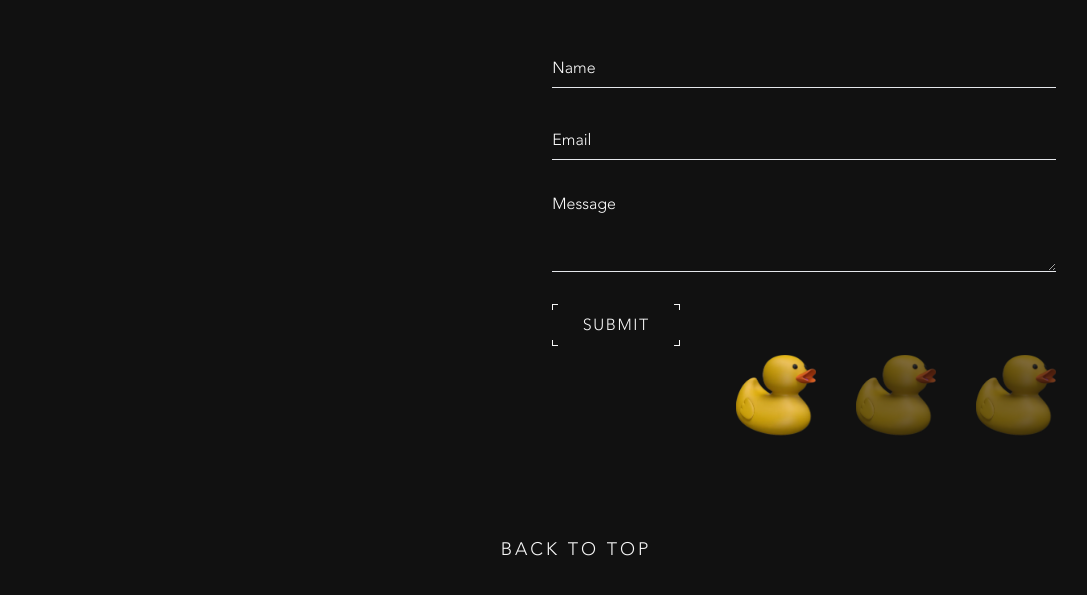
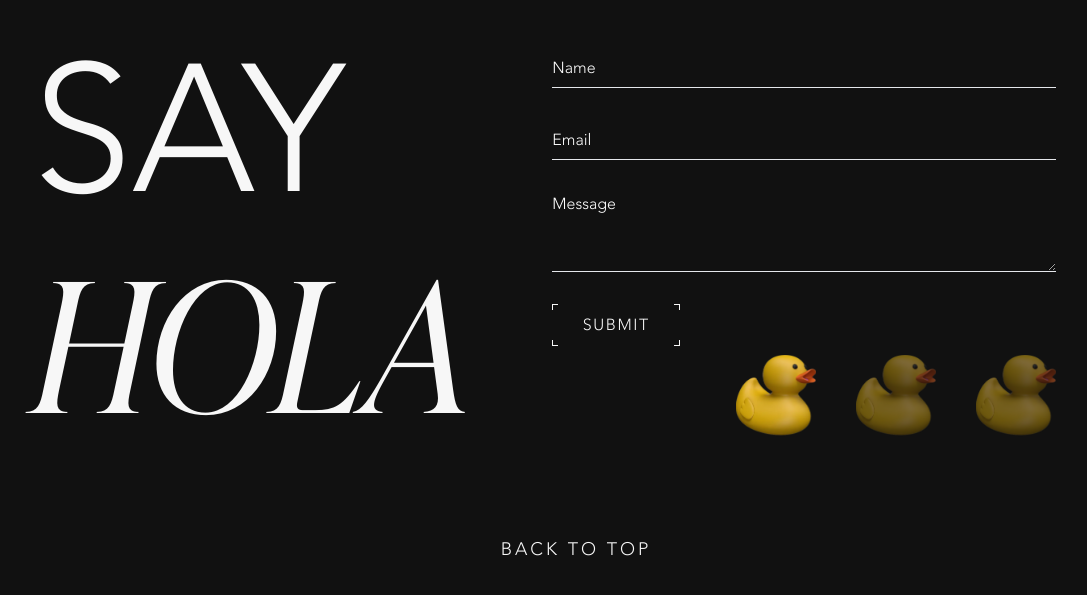
Before and after one commit to debora-smb/debora_portfolio, a Next.js app: page / in a window 1280 px wide. Shown: the part 7541-8136 px from the top of the page, without its empty margins (32-1119 px from the left). Built offline with nearby package versions, Linux system fonts and the light colour scheme.

Commit message:
fix: :bug: fix fade in fade out contact title animation

```diff
--- a/src/app/components/organisms/ContactSection.jsx
+++ b/src/app/components/organisms/ContactSection.jsx
@@ -7,61 +7,48 @@ import { useEffect, useState, useRef } from "react";
 import Footer from "../atoms/Footer";
 
 export default function ContactSection() {
-  const [showTitle, setShowTitle] = useState(false);
-  const [scrollDirection, setScrollDirection] = useState(null);
+  const [showTitle, setShowTitle] = useState(false); // Estado para controlar la visibilidad
   const titleRef = useRef(null);
 
   useEffect(() => {
-    let lastScrollY = window.scrollY;
-
-    const updateScrollDirection = () => {
-      const scrollY = window.scrollY;
-      if (scrollY > lastScrollY) {
-        setScrollDirection("down");
-      } else if (scrollY < lastScrollY) {
-        setScrollDirection("up");
-      }
-      lastScrollY = scrollY;
-    };
-
-
+    // Configuración del IntersectionObserver
     const observer = new IntersectionObserver(
       ([entry]) => {
-        if (entry.isIntersecting && scrollDirection === "down") {
-          setShowTitle(true);
-        } else if (scrollDirection === "up") {
-          setShowTitle(false);
+        // Si el componente está completamente dentro del viewport (isIntersecting && intersectionRatio == 1)
+        if (entry.isIntersecting && entry.intersectionRatio === 1) {
+          setShowTitle(true); // Mostrar el título
+        } else {
+          setShowTitle(false); // Ocultar el título
         }
       },
-      { threshold: 0.2 }
+      {
+        threshold: 1 // El componente debe estar completamente dentro del viewport para que el threshold se cumpla
+      }
     );
 
     if (titleRef.current) {
-      observer.observe(titleRef.current);
+      observer.observe(titleRef.current); // Iniciar observación del título
     }
-
-    window.addEventListener("scroll", updateScrollDirection);
 
     return () => {
       if (titleRef.current) {
-        observer.unobserve(titleRef.current);
+        observer.unobserve(titleRef.current); // Detener la observación cuando el componente se desmonta
       }
-      window.removeEventListener("scroll", updateScrollDirection);
     };
-  }, [scrollDirection]);
+  }, []);
 
   return (
     <div className="bg-black w-[100vw] lg:w-[90vw]" id="contact">
       <div className="innerContainer bg-black pr-[5vw] flex flex-col h-[100vh] items-center justify-center gap-16 md:h-auto lg:h-[100vh] lg:gap-20">
-      <div className="flex flex-col  items-center gap-16 lg:flex-row lg:gap-20 lg:justify-between">
-        <div className="text-white text-[60px] leading-[70px] md:text-[110px] md:leading-[110px] lg:w-[45%] xl:text-[180px]  xl:leading-[200px] ">
+        <div className="flex flex-col items-center gap-16 lg:flex-row lg:gap-20 lg:justify-between">
+          <div className="text-white text-[60px] leading-[70px] md:text-[110px] md:leading-[110px] lg:w-[45%] xl:text-[180px] xl:leading-[200px] ">
             <motion.div
-            initial={{ opacity: 0 }}
-            animate={showTitle ? "animate" : "initial"}
+              initial={{ opacity: 0 }} // Estado inicial del título (invisible)
+              animate={showTitle ? "animate" : "initial"} // Animación basada en la visibilidad
               variants={{
                 initial: { opacity: 0 },
-              animate: { opacity: 1, transition: { duration: 2, ease: "easeInOut" } },
-              exit: { opacity: 0, transition: { duration: 1, ease: "easeInOut" } }
+                animate: { opacity: 1, transition: { duration: 2, ease: "easeInOut" } }, // Fade in cuando está visible
+                exit: { opacity: 0, transition: { duration: 1, ease: "easeInOut" } } // Fade out cuando no es visible
               }}
               ref={titleRef}
             >
@@ -70,7 +57,7 @@ export default function ContactSection() {
               </h2>
             </motion.div>
           </div>
-        <aside className="w-full  flex flex-col gap-22  justify-between h-full lg:w-[55%] lg:justify-center">
+          <aside className="w-full flex flex-col gap-22 justify-between h-full lg:w-[55%] lg:justify-center">
             <Form />
             <div className="flex flex-row items-center justify-between gap-10 md:justify-end">
               <Image
```
Lines whose indentation alone changed are shown as unchanged.
